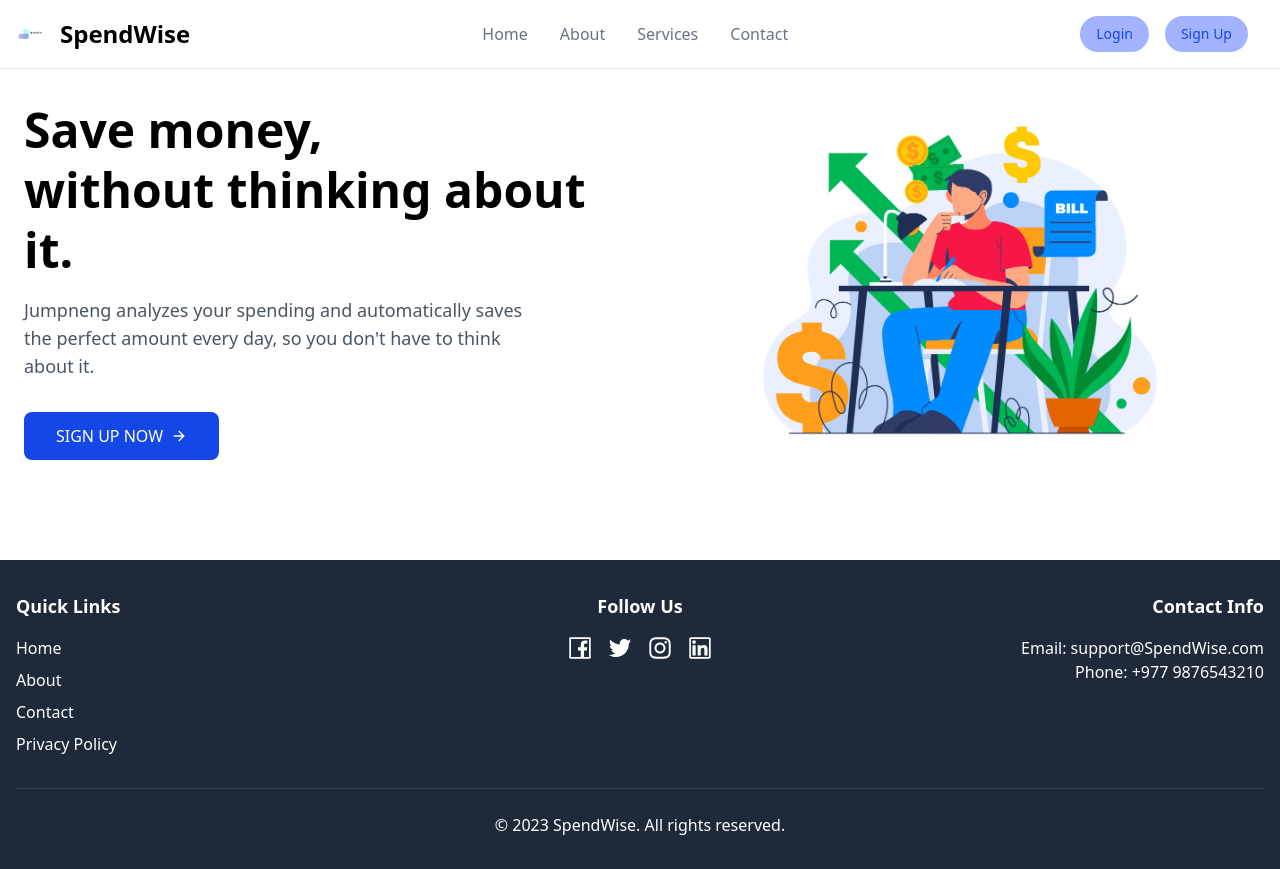
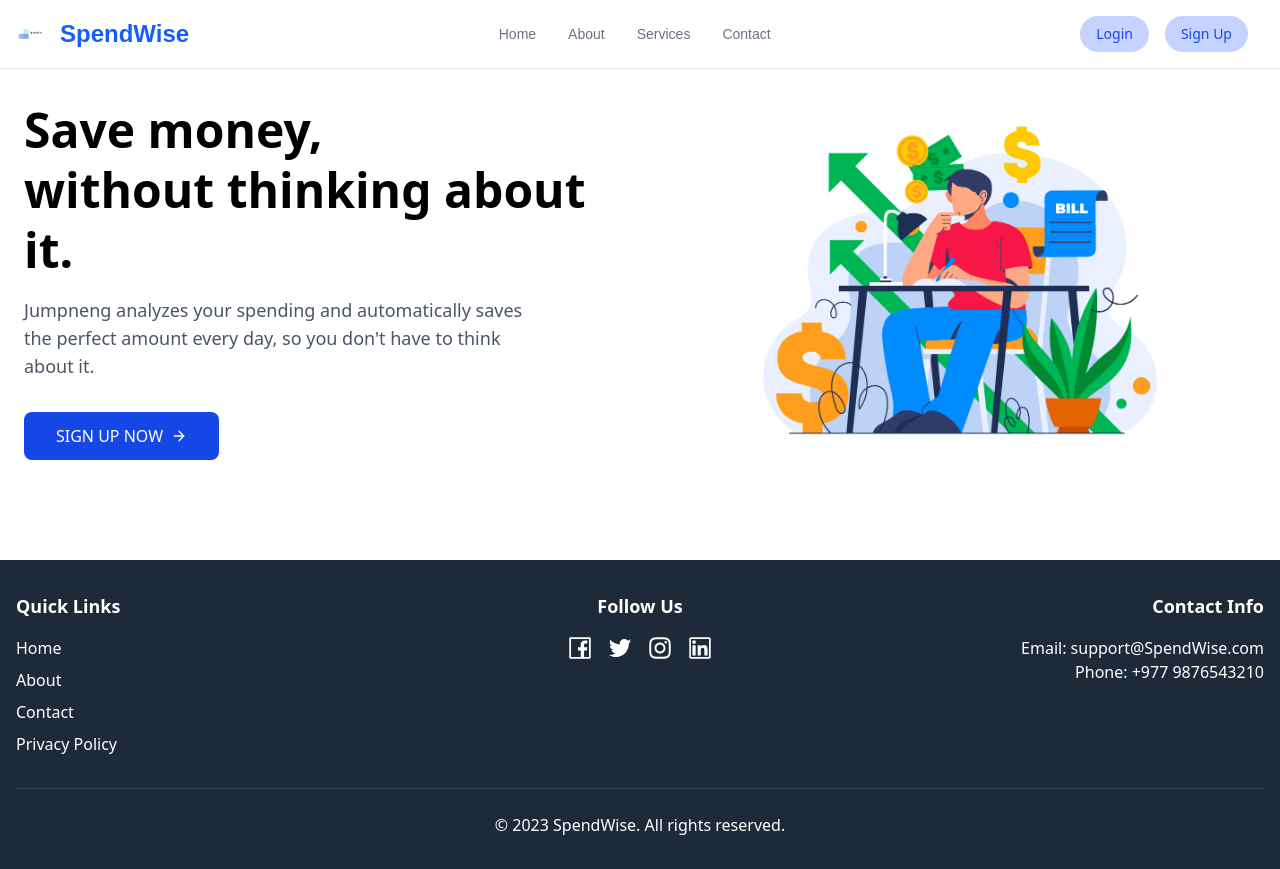
Before and after one commit to SonuThapaMagar/SpendWise, a React (Vite) app: page / in a window 1280 px wide. Built offline with nearby package versions, Linux system fonts and the light colour scheme.

Commit message:
Header css fixed

```diff
--- a/src/header/Header.jsx
+++ b/src/header/Header.jsx
@@ -20,21 +20,24 @@ const Header = ({ user, logout }) => {
           className="flex items-center space-x-3 rtl:space-x-reverse"
         >
           <img src={Logo} className="h-8" alt="SpendWise Logo" />
-          <span className="self-center text-2xl font-semibold whitespace-nowrap">
+          <span
+            className="text-blue-600 self-center text-2xl font-semibold whitespace-nowrap"
+            style={{ fontFamily: "Poppins, sans-serif" }}
+          >
             SpendWise
           </span>
         </a>
         <div className="flex md:order-2 space-x-4 rtl:space-x-reverse">
           <button
             type="button"
-            className="text-blue-700 bg-indigo-300 hover:bg-indigo-400 hover:text-white focus:ring-4 focus:outline-none focus:ring-blue-300 font-medium rounded-full text-sm px-4 py-2 text-center"
+            className="text-blue-700 bg-indigo-200 hover:bg-indigo-300 hover:text-white focus:ring-4 focus:outline-none focus:ring-blue-300 font-medium rounded-full text-sm px-4 py-2 text-center"
             onClick={() => navigate("/login")}
           >
             Login
           </button>
           <button
             type="button"
-            className="text-blue-700 bg-indigo-300  hover:bg-indigo-400 hover:text-white focus:ring-4 focus:outline-none focus:ring-green-300 font-medium rounded-full text-sm px-4 py-2 text-center"
+            className="text-blue-700 bg-indigo-200  hover:bg-indigo-300 hover:text-white focus:ring-4 focus:outline-none focus:ring-green-300 font-medium rounded-full text-sm px-4 py-2 text-center"
             onClick={() => navigate("/signup")}
           >
             Sign Up
@@ -66,10 +69,15 @@ const Header = ({ user, logout }) => {
           </button>
         </div>
         <div
-          className={`items-center justify-between w-full md:flex md:w-auto md:order-1 ${isMobileMenuOpen ? 'block' : 'hidden'}`}
+          className={`items-center justify-between w-full md:flex md:w-auto md:order-1 ${
+            isMobileMenuOpen ? "block" : "hidden"
+          }`}
           id="navbar-sticky"
         >
-          <ul className="flex flex-col p-4 md:p-0 mt-4 font-medium border border-gray-100 rounded-lg bg-gray-50 md:space-x-8 rtl:space-x-reverse md:flex-row md:mt-0 md:border-0 md:bg-white">
+          <ul
+            className="flex flex-col p-4 md:p-0 mt-4 font-sm text-sm border border-gray-100 rounded-lg bg-gray-50 md:space-x-8 rtl:space-x-reverse md:flex-row md:mt-0 md:border-0 md:bg-white"
+            style={{ fontFamily: "Poppins, sans-serif" }}
+          >
             <li>
               <a
                 href="#"
```
